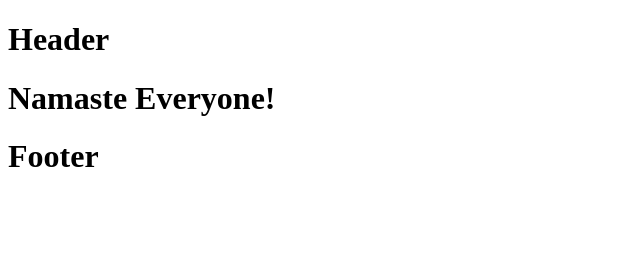
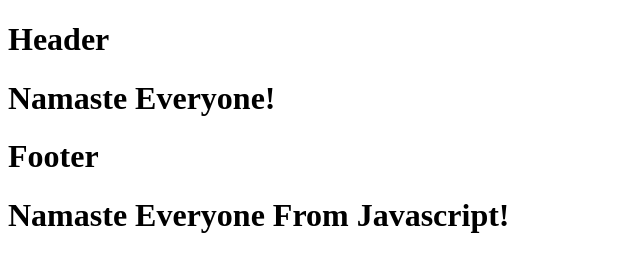
Before and after one commit to Subhadipa/Namaste-React, a plain HTML site: page 1)24_12_22/index.html in a window 1280 px wide. Shown: the whole page, without its empty margins (0-640 px from the left). Drawn offline with Linux system fonts and the light colour scheme.

Commit message:
added using Javascript

```diff
--- a/1)24_12_22/index.html
+++ b/1)24_12_22/index.html
@@ -12,5 +12,11 @@
       <h1 id="title">Namaste Everyone!</h1>
       <div id="footer"><h1>Footer</h1></div>
     </div>
+    <script>
+        const heading=document.createElement("h1")
+        heading.innerHTML="Namaste Everyone From Javascript!"
+        let root=document.getElementById("root")
+        root.appendChild(heading)
+   </script>
   </body>
 </html>
```
